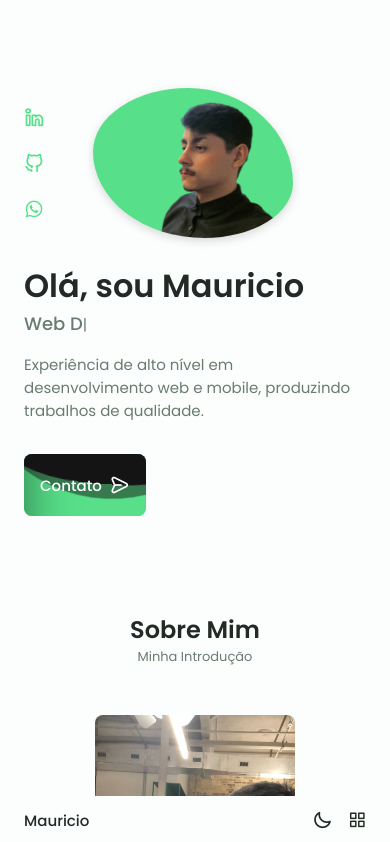
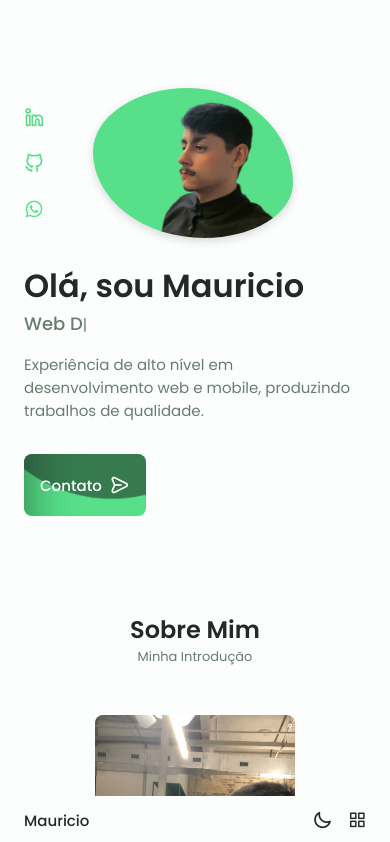
Before and after one commit to MauricioFGF/Portfolio, a React (Vite) app in the folder frontend/: page / in a window 390 px wide. Shown: the top 842 px of the page. Built offline with nearby package versions, Linux system fonts and the light colour scheme; no server answers.

Commit message:
Adjust buttom style in mobile view

```diff
--- a/frontend/src/App.css
+++ b/frontend/src/App.css
@@ -200,6 +200,7 @@
   color: #fff;
   padding: 1rem;
   border-radius: 0.5rem;
+  z-index: 4;
   position: relative;
   overflow: hidden;
 }
@@ -216,7 +217,6 @@
   left: 0;
   width: 180px;
   height: 180px;
-  background: var(--first-color);
   box-shadow: inset 0 0 50px rgba(0, 0, 0, 0.5);
   transition: 0.5s;
 }
@@ -234,11 +234,7 @@
   transform: translate(-50%, -75%);
   background: transparent;
 }
-.liquid::before {
-  border-radius: 45%;
-  background: rgba(20, 20, 20, 1);
-  animation: animate 5s linear infinite;
-}
+
 .liquid::after {
   border-radius: 40%;
   background: rgba(20, 20, 20, 0.5);
```
